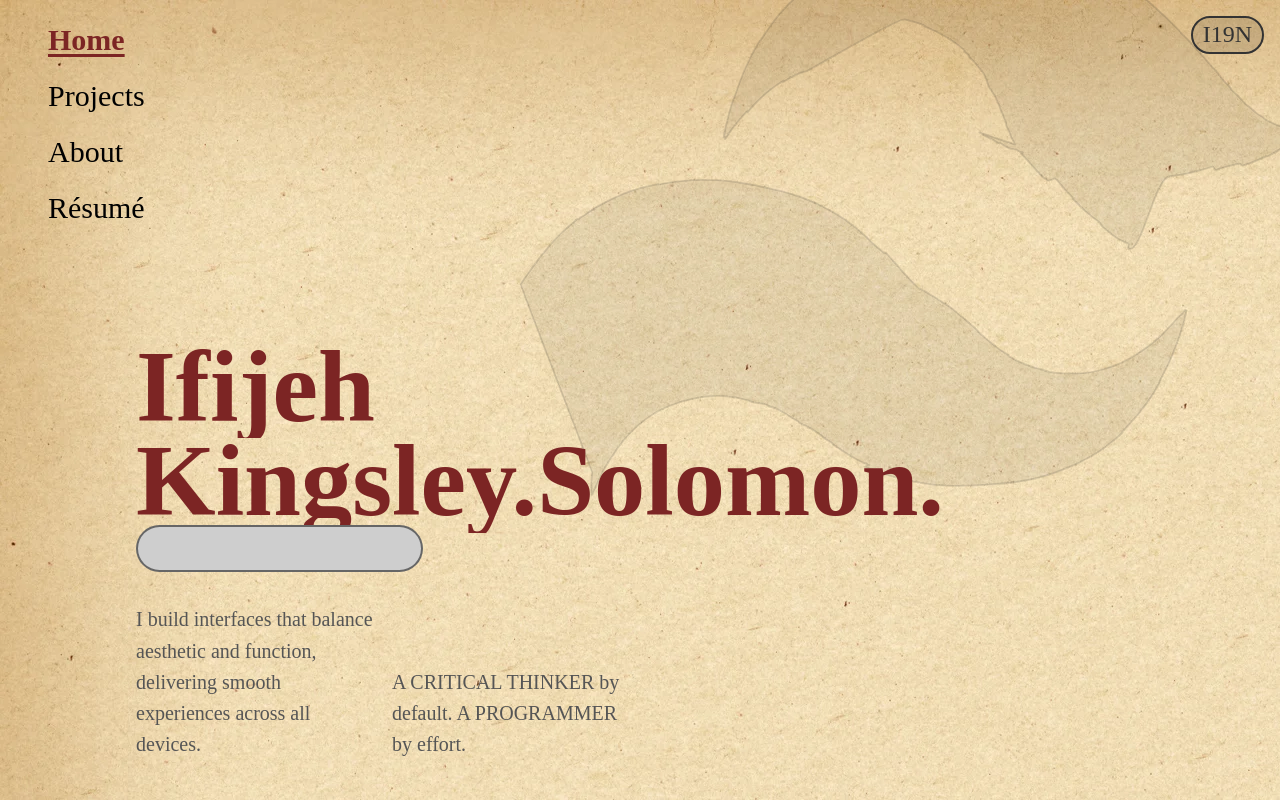
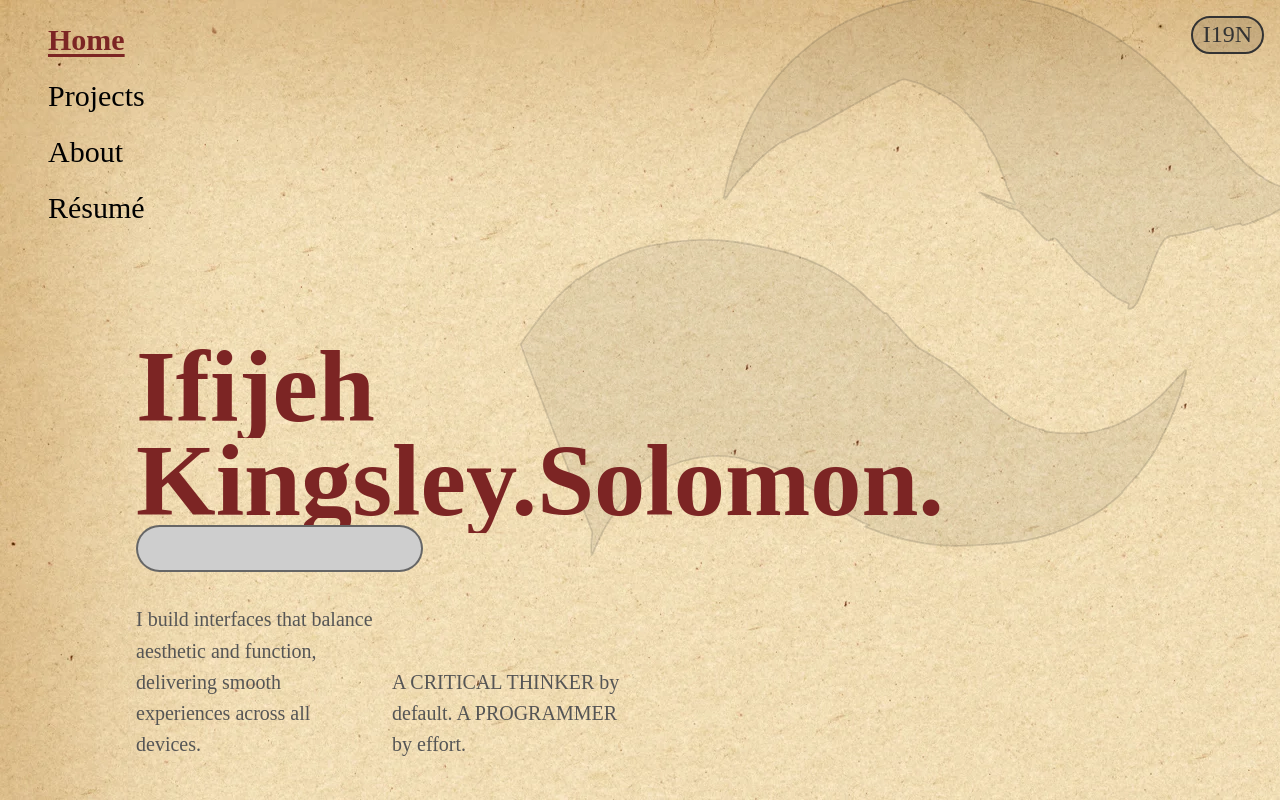
Before and after one commit to kinxlo/Me, a Next.js app: page / in a window 1280 px wide. Shown: the top 800 px of the page. Built offline with nearby package versions, Linux system fonts and the light colour scheme; a web font is replaced by a local one.

Commit message:
fix: added new animation

```diff
--- a/src/components/shared/me/paths/home-svg-bg.tsx
+++ b/src/components/shared/me/paths/home-svg-bg.tsx
@@ -56,7 +56,7 @@ export const HomeSVGBG = () => {
         className={cn("animated-element", getSVGPositioning())}
         width="100%"
         height="100%"
-        viewBox="85 0 400 400"
+        viewBox="85 -30 400 400"
         // viewBox="85 -55 400 400"
         preserveAspectRatio="xMinYMin meet"
       >
```
